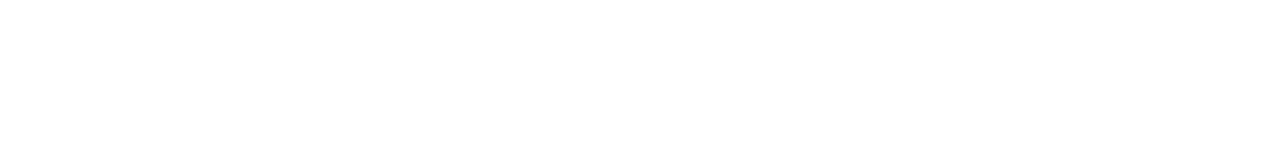
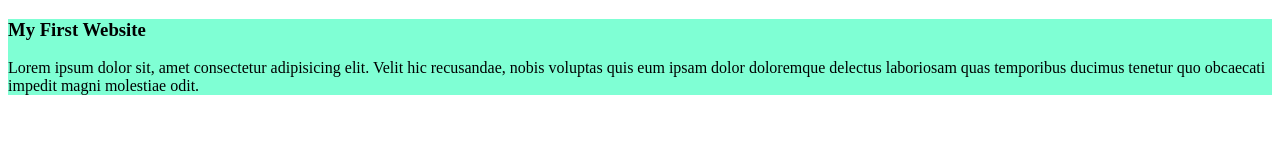
Before and after one commit to raihan2027/my-simple-website, a plain HTML site: page index.html in a window 1280 px wide. Drawn offline with Linux system fonts and the light colour scheme.

Commit message:
added the first blog

```diff
--- a/index.html
+++ b/index.html
@@ -3,9 +3,14 @@
 <head>
   <meta charset="UTF-8">
   <meta name="viewport" content="width=device-width, initial-scale=1.0">
+
   <title>my simple website</title>
+  <link rel="stylesheet" href="style.css"/>
 </head>
 <body>
-
+  <div>
+    <h3>My First Website </h3>
+    <P>Lorem ipsum dolor sit, amet consectetur adipisicing elit. Velit hic recusandae, nobis voluptas quis eum ipsam dolor doloremque delectus laboriosam quas temporibus ducimus tenetur quo obcaecati impedit magni molestiae odit.</P>
+  </div>
 </body>
 </html>
--- /dev/null
+++ b/style.css
@@ -0,0 +1,3 @@
+div{
+background-color: aquamarine;
+}
```
